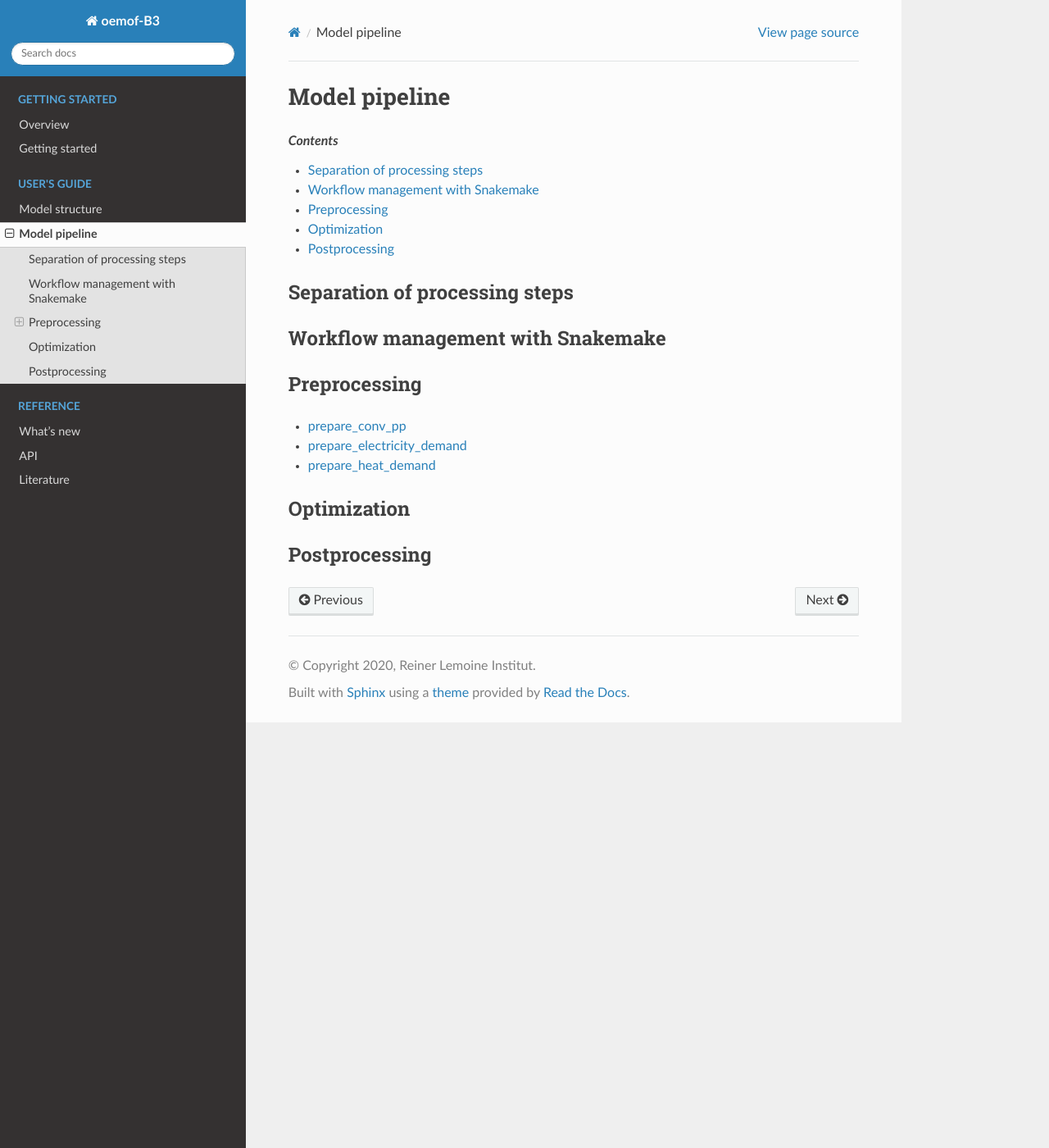
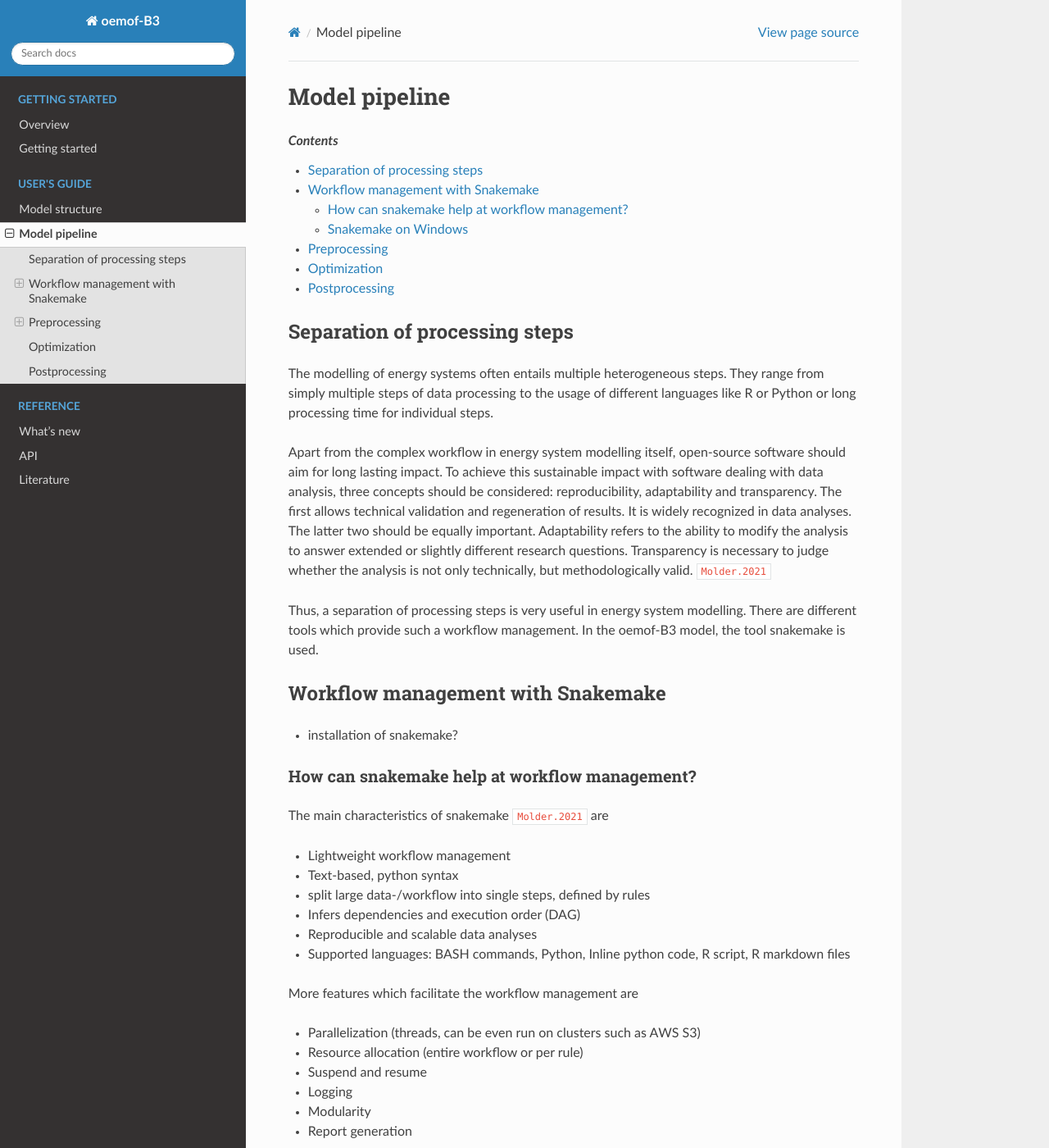
Before and after one commit to rl-institut/oemof-B3, a Sphinx documentation site: the page built from docs/model_pipeline.rst, in a window 1280 px wide and 1400 px high. Shown: the whole window at 82% size. Built offline with Sphinx 7.4.7 and the Read the Docs theme 2.0.0, drawn with Linux system fonts in a browser that asks for light colours; cross-references to code outside the pages are shown as plain code; some of the changed text lies outside the part shown.

Commit message:
Add documentation to separation of processing steps and snakemake

```diff
--- a/docs/bibliography.bib
+++ b/docs/bibliography.bib
@@ -10,3 +10,14 @@ title = {{The Open Energy Modelling Framework (oemof) - A new approach to facili
 volume = {22},
 year = {2018}
 }
+
+
+@article{Molder.2021,
+ author = {M{\"o}lder, Felix and Jablonski, Kim Philipp and Letcher, Brice and Hall, Michael B. and Tomkins-Tinch, Christopher H. and Sochat, Vanessa and Forster, Jan and Lee, Soohyun and Twardziok, Sven O. and Kanitz, Alexander and Wilm, Andreas and Holtgrewe, Manuel and Rahmann, Sven and Nahnsen, Sven and K{\"o}ster, Johannes},
+ year = {2021},
+ title = {Sustainable data analysis with Snakemake},
+ pages = {33},
+ volume = {10},
+ journal = {F1000Research},
+ doi = {10.12688/f1000research.29032.2},
+}
--- a/docs/model_pipeline.rst
+++ b/docs/model_pipeline.rst
@@ -13,9 +13,72 @@ Model pipeline
 Separation of processing steps
 ==============================
 
+The modelling of energy systems often entails multiple heterogeneous steps. They range from
+simply multiple steps of data processing to the usage of different languages like R or Python
+or long processing time for individual steps.
+
+Apart from the complex workflow in energy system modelling itself, open-source software should aim for
+long lasting impact. To achieve this sustainable impact with software dealing with data analysis,
+three concepts should be considered: reproducibility, adaptability and transparency.
+The first allows technical validation and regeneration of results. It is widely recognized in data analyses.
+The latter two should be equally important.
+Adaptability refers to the ability to modify the analysis to answer extended or slightly different
+research questions.
+Transparency is necessary to judge whether the analysis is not only technically, but methodologically valid.
+:cite:`Molder.2021`
+
+Thus, a separation of processing steps is very useful in energy system modelling.
+There are different tools which provide such a workflow management.
+In the oemof-B3 model, the tool snakemake is used.
+
 
 Workflow management with Snakemake
 ==================================
+
+- installation of snakemake?
+
+
+How can snakemake help at workflow management?
+----------------------------------------------
+
+The main characteristics of snakemake :cite:`Molder.2021` are
+
+- Lightweight workflow management
+- Text-based, python syntax
+- split large data-/workflow into single steps, defined by rules
+- Infers dependencies and execution order (DAG)
+- Reproducible and scalable data analyses
+- Supported languages: BASH commands, Python, Inline python code, R script, R markdown files
+
+
+More features which facilitate the workflow management are
+
+- Parallelization (threads, can be even run on clusters such as AWS S3)
+- Resource allocation (entire workflow or per rule)
+- Suspend and resume
+- Logging
+- Modularity
+- Report generation
+- ...
+
+Snakemake on Windows
+--------------------
+
+When running snakemake with outputfiles in subfolders on Windows with
+
+    ::
+
+     snakemake -j<NUMBER_OF_CPU_CORES>
+
+a MissingRuleException is raised. The process is unable to specify the output files in subfolders.
+This bug has been descibed `here <https://github.com/snakemake/snakemake/issues/46>`_.
+The current workaround described in pypsa-eur
+(`here <https://pypsa-eur.readthedocs.io/en/latest/tutorial.html?highlight=windows#how-to-use-the-snakemake-rules>`_)
+is to run snakemake with the flag `--keep-target-files` to the command.
+
+    ::
+
+     snakemake -j<NUMBER_OF_CPU_CORES> --keep-target-files
 
 
 Preprocessing
```
Also changed, not shown: other parts of docs/model_pipeline.rst (+1 -1 lines).
